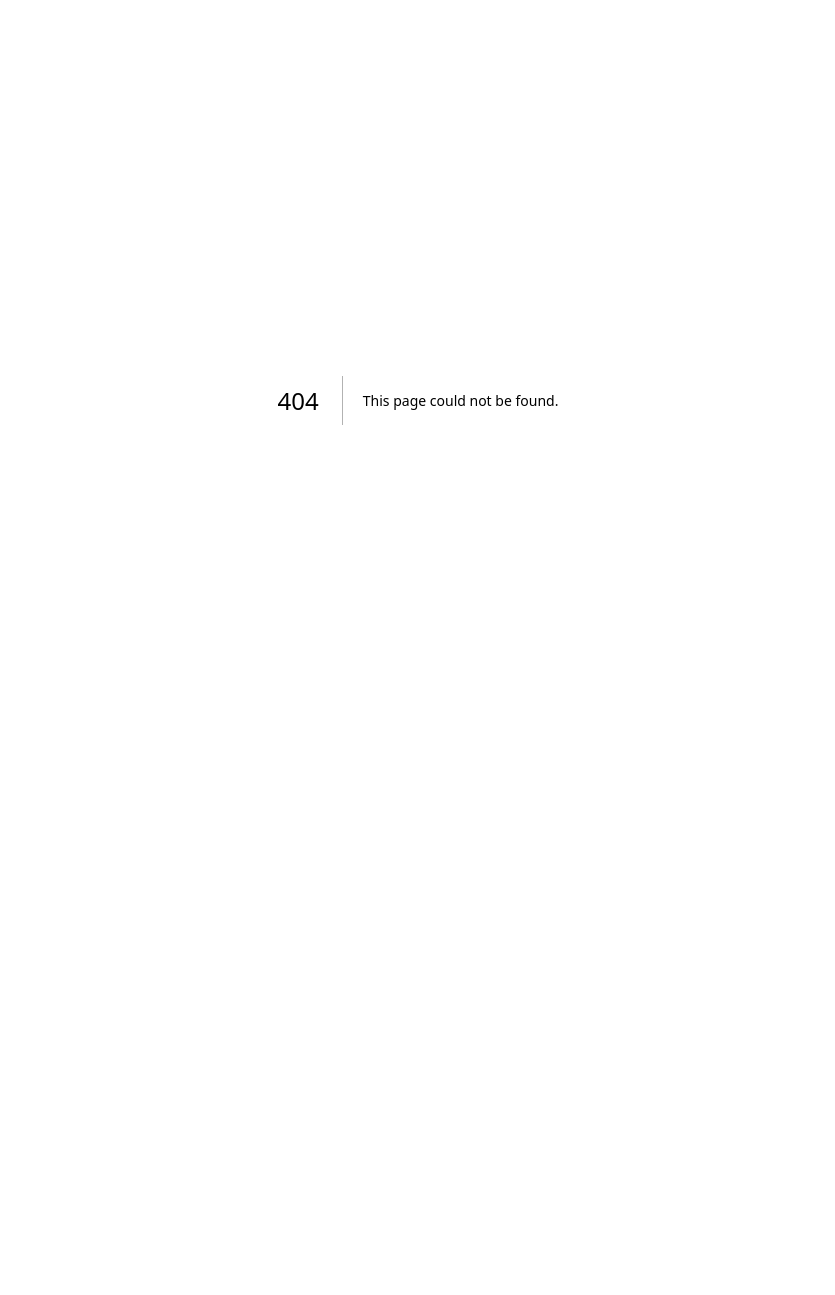
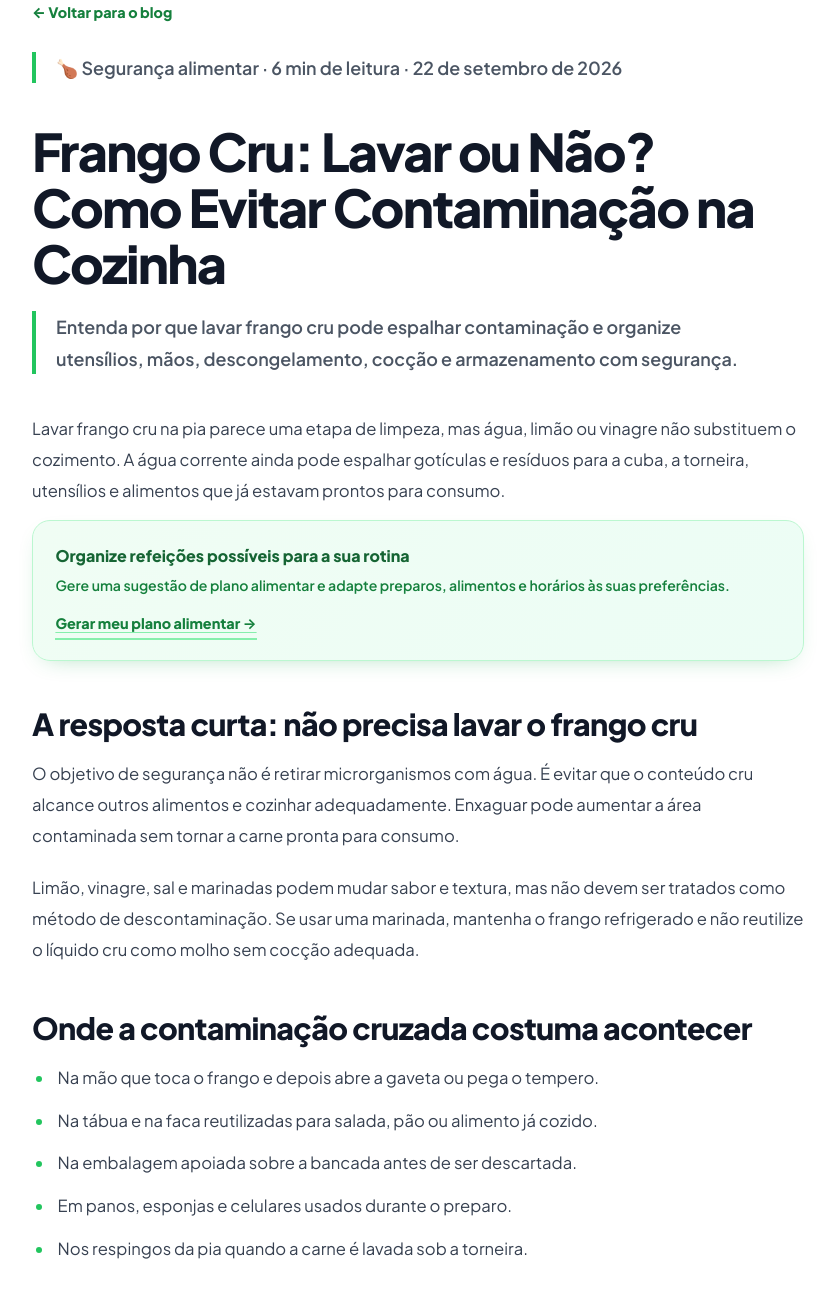
Before and after one commit to elevanceseguros/Nutri, a Next.js app: page /blog/frango-cru-lavar-ou-nao-seguranca-cozinha in a window 1280 px wide. Before the commit this address had no page. Shown: the top 1295 px of the page, without its empty margins (222-1057 px from the left). Before the commit the page ends 800 px from the top, so only its background shows below. Built offline with nearby package versions, Linux system fonts and the light colour scheme.

Commit message:
Publica artigo de 22/09 sobre segurança no preparo de frango

```diff
--- /dev/null
+++ b/src/app/blog/frango-cru-lavar-ou-nao-seguranca-cozinha/page.tsx
@@ -0,0 +1,168 @@
+import type { Metadata } from "next";
+import Link from "next/link";
+import styles from "../../page.module.css";
+
+const title = "Frango Cru: Lavar ou Não? Como Evitar Contaminação na Cozinha";
+const description = "Entenda por que lavar frango cru pode espalhar contaminação e organize utensílios, mãos, descongelamento, cocção e armazenamento com segurança.";
+const url = "https://www.nutry.life/blog/frango-cru-lavar-ou-nao-seguranca-cozinha";
+
+export const metadata: Metadata = {
+  title: `${title} | Nutry.life`,
+  description,
+  alternates: { canonical: url },
+  openGraph: {
+    title,
+    description,
+    type: "article",
+    url,
+    publishedTime: "2026-09-22",
+    modifiedTime: "2026-09-22",
+  },
+};
+
+const jsonLd = {
+  "@context": "https://schema.org",
+  "@type": "Article",
+  headline: title,
+  description,
+  datePublished: "2026-09-22",
+  dateModified: "2026-09-22",
+  mainEntityOfPage: url,
+  publisher: { "@type": "Organization", name: "Nutry.life", url: "https://www.nutry.life" },
+};
+
+export default function Post() {
+  return (
+    <main className={styles.postContainer}>
+      <script type="application/ld+json" dangerouslySetInnerHTML={{ __html: JSON.stringify(jsonLd) }} />
+      <Link href="/blog" className={styles.backToBlog} data-nav="back-to-blog">
+        ← Voltar para o blog
+      </Link>
+
+      <article>
+        <header>
+          <p className={styles.postExcerpt}>🍗 Segurança alimentar · 6 min de leitura · 22 de setembro de 2026</p>
+          <h1 className={styles.postTitle}>{title}</h1>
+          <p className={styles.postExcerpt}>{description}</p>
+        </header>
+
+        <div className={styles.postContent}>
+          <p>
+            Lavar frango cru na pia parece uma etapa de limpeza, mas água, limão ou vinagre não substituem o cozimento. A água corrente ainda pode espalhar gotículas e resíduos para a cuba, a torneira, utensílios e alimentos que já estavam prontos para consumo.
+          </p>
+
+          <div className={styles.articleCtaTop} data-cta="top">
+            <div>
+              <strong>Organize refeições possíveis para a sua rotina</strong>
+              <p>Gere uma sugestão de plano alimentar e adapte preparos, alimentos e horários às suas preferências.</p>
+              <Link href="/" className={styles.articleCtaLink}>Gerar meu plano alimentar →</Link>
+            </div>
+          </div>
+
+          <h2>A resposta curta: não precisa lavar o frango cru</h2>
+          <p>
+            O objetivo de segurança não é retirar microrganismos com água. É evitar que o conteúdo cru alcance outros alimentos e cozinhar adequadamente. Enxaguar pode aumentar a área contaminada sem tornar a carne pronta para consumo.
+          </p>
+          <p>
+            Limão, vinagre, sal e marinadas podem mudar sabor e textura, mas não devem ser tratados como método de descontaminação. Se usar uma marinada, mantenha o frango refrigerado e não reutilize o líquido cru como molho sem cocção adequada.
+          </p>
+
+          <h2>Onde a contaminação cruzada costuma acontecer</h2>
+          <ul>
+            <li>Na mão que toca o frango e depois abre a gaveta ou pega o tempero.</li>
+            <li>Na tábua e na faca reutilizadas para salada, pão ou alimento já cozido.</li>
+            <li>Na embalagem apoiada sobre a bancada antes de ser descartada.</li>
+            <li>Em panos, esponjas e celulares usados durante o preparo.</li>
+            <li>Nos respingos da pia quando a carne é lavada sob a torneira.</li>
+          </ul>
+          <p>
+            A cartilha de boas práticas da Anvisa usa justamente o exemplo de cortar frango cru e utilizar a mesma faca, sem higienização, em alimento pronto para explicar contaminação cruzada.
+          </p>
+
+          <h2>Monte uma sequência de preparo mais segura</h2>
+          <ol>
+            <li>Separe ingredientes que serão consumidos crus ou já estão prontos.</li>
+            <li>Prepare salada, acompanhamentos e utensílios limpos antes de abrir o frango.</li>
+            <li>Reserve tábua, faca, recipiente e pegador para a carne crua.</li>
+            <li>Abra a embalagem evitando respingos e descarte-a diretamente.</li>
+            <li>Tempere e leve ao cozimento sem lavar o frango na pia.</li>
+            <li>Lave mãos, utensílios e superfícies antes de tocar em outros alimentos.</li>
+          </ol>
+
+          <h2>Como descongelar sem improviso</h2>
+          <p>
+            Planeje o descongelamento na geladeira, dentro de recipiente que retenha líquidos. O micro-ondas também pode ser usado quando o alimento seguir imediatamente para o cozimento, conforme as instruções do equipamento. Evite deixar frango cru descongelando por horas sobre a pia ou bancada.
+          </p>
+          <p>
+            Peças maiores levam mais tempo. Frango ainda parcialmente congelado pode cozinhar de maneira desigual, dourando por fora antes de aquecer o centro. Ajuste o planejamento ao tamanho e ao corte.
+          </p>
+
+          <h2>Cor e textura não bastam para avaliar o cozimento</h2>
+          <p>
+            O aspecto visual ajuda no preparo, mas não é uma medição precisa de segurança. Um termômetro culinário limpo permite verificar a região mais espessa sem encostar no osso. Recomendações oficiais internacionais usam 74 °C como referência para aves; siga também as orientações do produto e do equipamento.
+          </p>
+          <p>
+            Depois de medir o frango cru ou parcialmente cozido, higienize o termômetro antes de reutilizá-lo. Não coloque a carne pronta no mesmo prato que recebeu as peças cruas.
+          </p>
+
+          <h2>Mãos, utensílios e bancada</h2>
+          <p>
+            Lave as mãos com água e sabão depois de tocar em frango cru e antes de manusear comida pronta. Higienize faca, tábua, pegadores, pia e bancada com produtos apropriados à superfície. Não use o pano de secar louça para limpar líquidos da carne crua.
+          </p>
+          <p>
+            Ter tábuas separadas pode facilitar a rotina, mas a cor da tábua não elimina a necessidade de lavagem e conservação. Troque utensílios com rachaduras profundas ou superfícies difíceis de limpar.
+          </p>
+
+          <h2>Posição na geladeira também importa</h2>
+          <p>
+            Guarde a embalagem fechada ou o recipiente vedado na parte inferior, evitando que líquidos pinguem sobre frutas, folhas, sobremesas e alimentos prontos. Observe o prazo do fabricante e congele quando não houver previsão de preparo dentro do período indicado.
+          </p>
+
+          <h2>Posso temperar de manhã para cozinhar à noite?</h2>
+          <p>
+            Pode ser uma organização possível quando o frango permanece refrigerado em recipiente fechado e o prazo do produto é respeitado. Não deixe marinando sobre a bancada. Se separar parte do tempero para servir como molho, faça isso antes de ele entrar em contato com a carne crua.
+          </p>
+
+          <h2>Como guardar o frango depois de pronto</h2>
+          <p>
+            Transfira para recipiente limpo, evite longos períodos em temperatura ambiente e leve à geladeira sem misturar utensílios usados na etapa crua. Identifique a data quando preparar porções para outros dias. Reaqueça somente o que será consumido e descarte alimentos com conservação duvidosa.
+          </p>
+
+          <h2>Checklist rápido antes de começar</h2>
+          <ul>
+            <li>Frango descongelado com antecedência na geladeira.</li>
+            <li>Alimentos prontos separados da área da carne crua.</li>
+            <li>Tábua, faca, pegador e recipiente disponíveis.</li>
+            <li>Lixeira acessível para a embalagem.</li>
+            <li>Sabão e material adequado para limpar superfícies.</li>
+            <li>Prato limpo reservado para o alimento cozido.</li>
+            <li>Termômetro culinário, quando disponível.</li>
+          </ul>
+
+          <p>
+            Leia também: <Link href="/blog/como-descongelar-carne-geladeira-microondas">como descongelar carne com segurança</Link> · <Link href="/blog/arroz-feijao-cozidos-guardar-congelar-reaquecer">como guardar e reaquecer preparações</Link>.
+          </p>
+
+          <section className={styles.premiumBanner} data-cta="final">
+            <div className={styles.premiumHeader}>
+              <h2>Planeje refeições com preparo e conservação que caibam na rotina</h2>
+              <p>Gere uma sugestão de plano alimentar e procure orientação profissional quando precisar de estratégia individual.</p>
+            </div>
+            <Link href="/" className={styles.premiumBtn}>Gerar meu plano alimentar</Link>
+          </section>
+
+          <Link href="/blog" className={styles.backToBlog} data-nav="back-to-all-articles">
+            ← Voltar para todos os artigos
+          </Link>
+        </div>
+      </article>
+
+      <footer className={styles.footer}>
+        <p>Este conteúdo é educativo e não substitui avaliação de nutricionista ou médico. Necessidades, restrições, sintomas e condições de saúde exigem orientação individual.</p>
+        <p>
+          Fontes: <a href="https://www.gov.br/anvisa/pt-br/centraisdeconteudo/publicacoes/alimentos/manuais-guias-e-orientacoes/cartilha-boas-praticas-para-servicos-de-alimentacao.pdf/@@display-file/file" target="_blank" rel="noopener noreferrer">Anvisa — boas práticas para serviços de alimentação</a> · <a href="https://www.fsis.usda.gov/food-safety/safe-food-handling-and-preparation/poultry/chicken-farm-table" target="_blank" rel="noopener noreferrer">USDA/FSIS — segurança no preparo de frango</a>. Consultadas em 22/09/2026.
+        </p>
+      </footer>
+    </main>
+  );
+}
```
